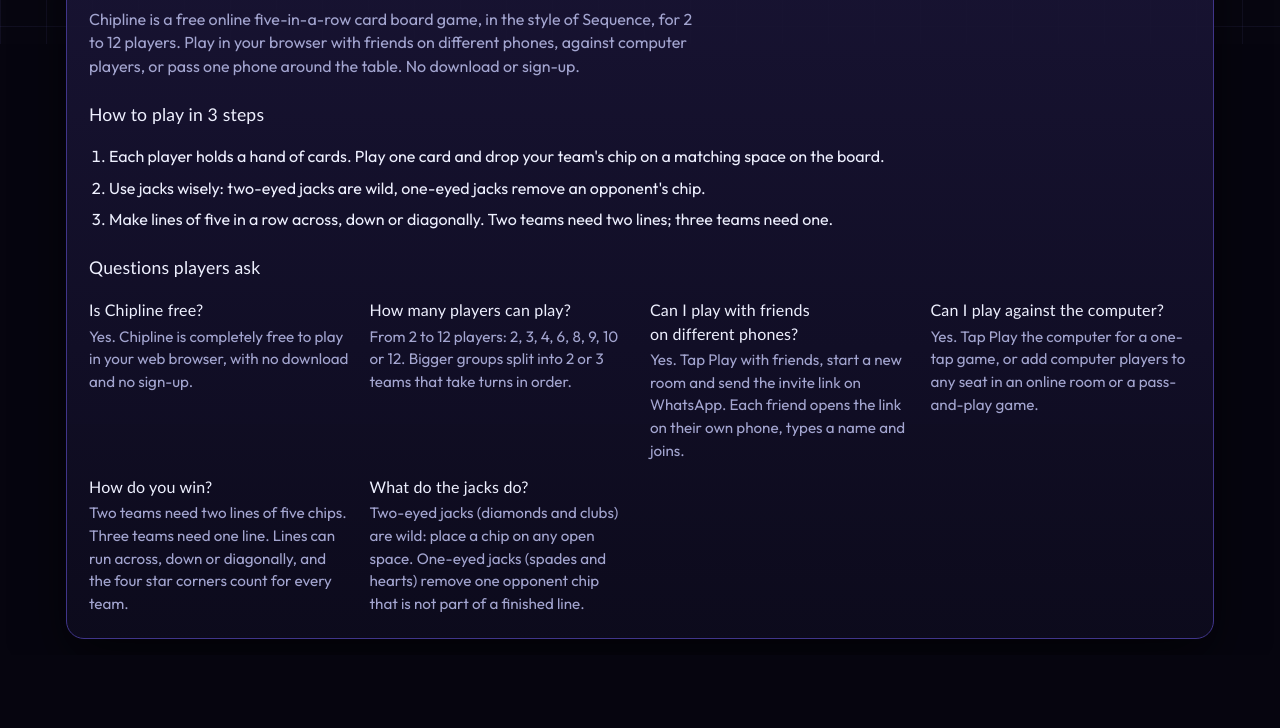
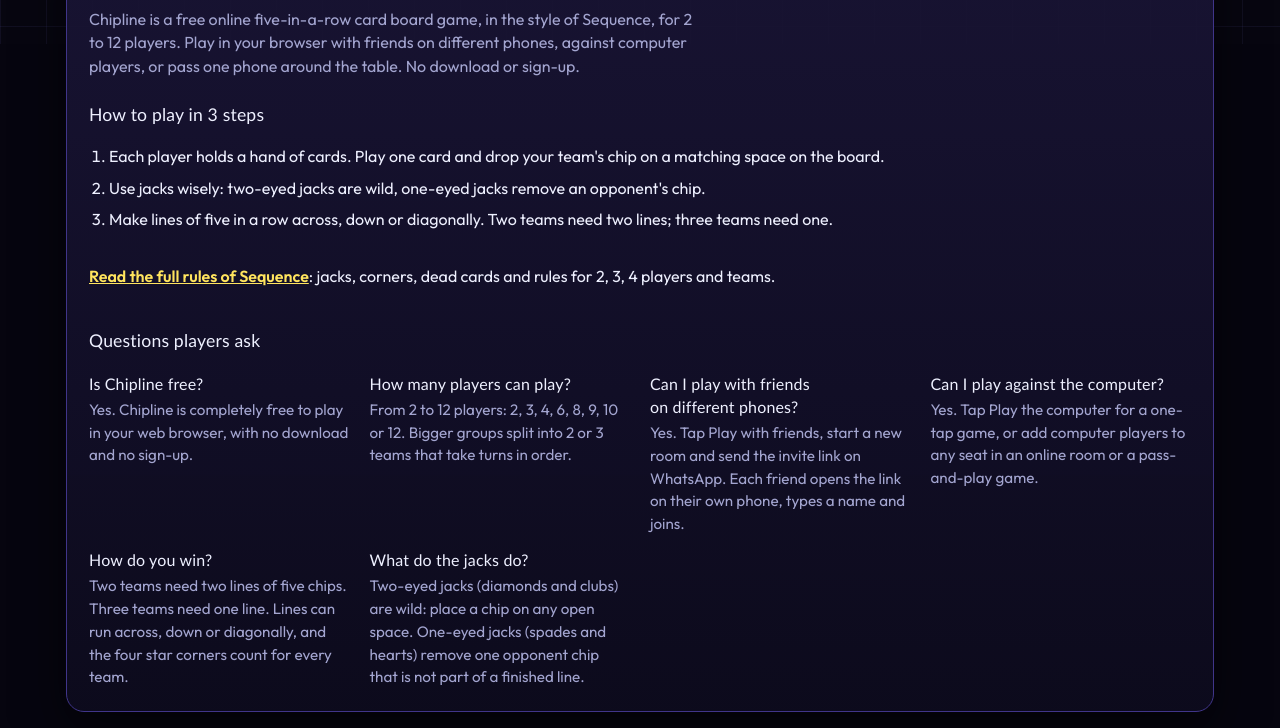
Before and after one commit to playsequenceonline/playsequenceonline.github.io, a plain HTML site: page index.html in a window 1280 px wide. Shown: the part 756-1484 px from the top of the page. Before the commit the page ends 1411 px from the top, so only its background shows below. Drawn offline with Linux system fonts and the light colour scheme; a web font is replaced by a local one.

Commit message:
Link the home page to the rules page
Co-Authored-By: Claude Opus 5.5 <noreply@anthropic.com>
Claude-Session: https://claude.ai/code/session_01UumcFxp52z2q99QnH6T8UC

```diff
--- a/index.html
+++ b/index.html
@@ -171,6 +171,7 @@ h1,h2,h3{font-family:var(--display);font-weight:var(--display-w);margin:0;text-w
 .about{grid-column:1/-1}
 .about h2{font-size:1.5rem}
 .about h3{font-size:1.1rem;margin-top:6px}
+.about a{color:var(--accent);font-weight:600}
 .about .faq{display:grid;grid-template-columns:repeat(auto-fit,minmax(260px,1fr));gap:12px 20px}
 .about .qa h3{font-size:1rem;margin:0 0 4px}
 .about .qa p{margin:0;color:var(--muted);font-size:.95rem;line-height:1.5}
@@ -526,6 +527,7 @@ body.in-step .about{display:none}
         <li>Use jacks wisely: two-eyed jacks are wild, one-eyed jacks remove an opponent's chip.</li>
         <li>Make lines of five in a row across, down or diagonally. Two teams need two lines; three teams need one.</li>
       </ol>
+      <p><a href="/rules/">Read the full rules of Sequence</a>: jacks, corners, dead cards and rules for 2, 3, 4 players and teams.</p>
       <h3>Questions players ask</h3>
       <div class="faq"><div class="qa"><h3>Is Chipline free?</h3><p>Yes. Chipline is completely free to play in your web browser, with no download and no sign-up.</p></div><div class="qa"><h3>How many players can play?</h3><p>From 2 to 12 players: 2, 3, 4, 6, 8, 9, 10 or 12. Bigger groups split into 2 or 3 teams that take turns in order.</p></div><div class="qa"><h3>Can I play with friends on different phones?</h3><p>Yes. Tap Play with friends, start a new room and send the invite link on WhatsApp. Each friend opens the link on their own phone, types a name and joins.</p></div><div class="qa"><h3>Can I play against the computer?</h3><p>Yes. Tap Play the computer for a one-tap game, or add computer players to any seat in an online room or a pass-and-play game.</p></div><div class="qa"><h3>How do you win?</h3><p>Two teams need two lines of five chips. Three teams need one line. Lines can run across, down or diagonally, and the four star corners count for every team.</p></div><div class="qa"><h3>What do the jacks do?</h3><p>Two-eyed jacks (diamonds and clubs) are wild: place a chip on any open space. One-eyed jacks (spades and hearts) remove one opponent chip that is not part of a finished line.</p></div></div>
     </section>
```
